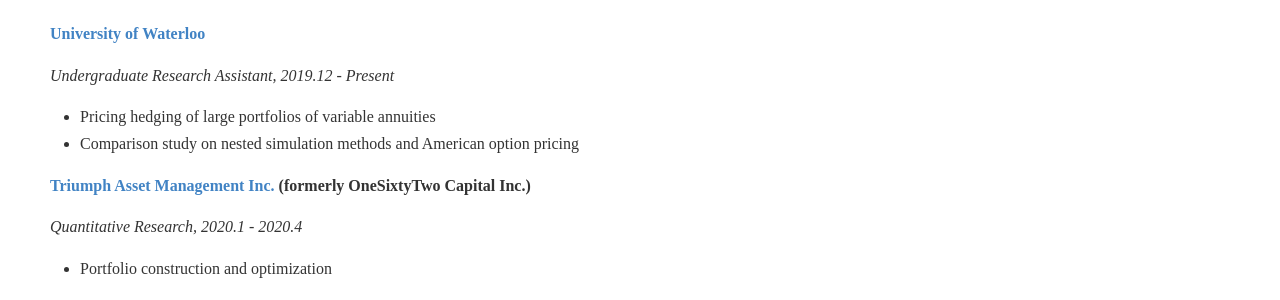
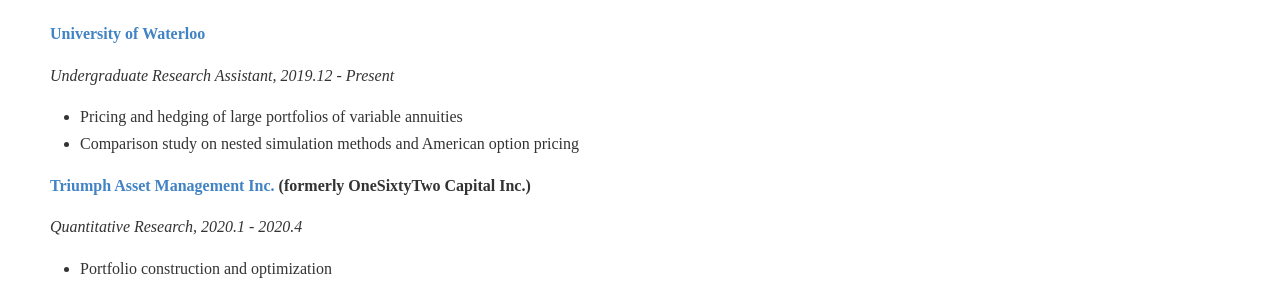
Before and after one commit to my-jiang/my-jiang.github.io, a Jekyll site: the page built from resume/resume.md, in a window 1280 px wide and 1135 px high. Shown: the part 463-763 px from the top of the window. Built offline with Jekyll 4.4.1, drawn with Linux system fonts in a browser that asks for light colours.

Commit message:
Update resume.md

```diff
--- a/resume/resume.md
+++ b/resume/resume.md
@@ -25,7 +25,7 @@
 
 *Undergraduate Research Assistant, 2019.12 - Present*
 
-- Pricing hedging of large portfolios of variable annuities
+- Pricing and hedging of large portfolios of variable annuities
 - Comparison study on nested simulation methods and American option pricing
 
 **[Triumph Asset Management Inc.](https://www.triumphasset.com/) (formerly OneSixtyTwo Capital Inc.)**
```
